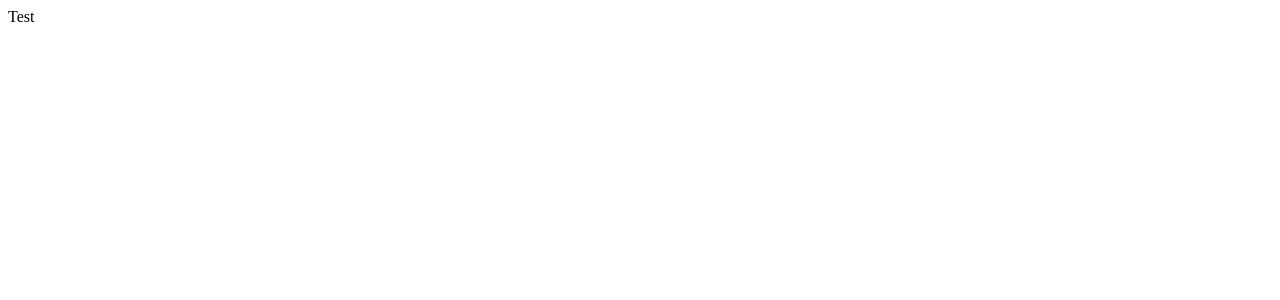
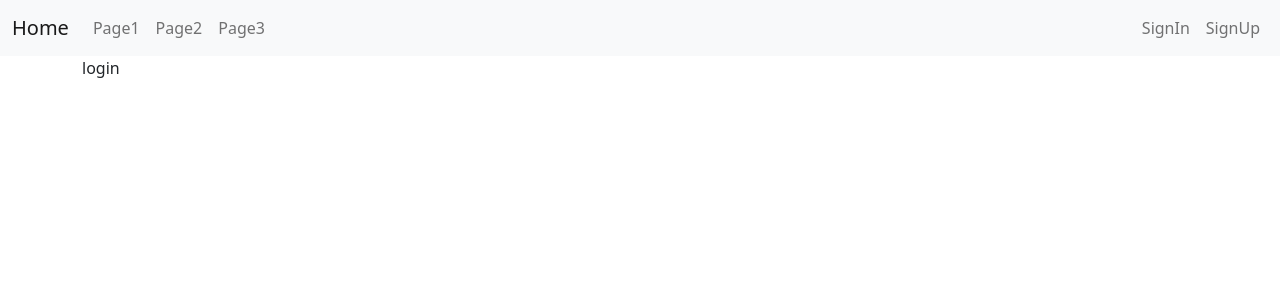
Before and after one commit to jcjfgnl9205/Notice-project-frontend, a React (Create React App) app: page /login in a window 1280 px wide. Shown: the top 300 px of the page. Built offline with nearby package versions, Linux system fonts and the light colour scheme; the HTML template or start-up script is replaced by a standard one.

Commit message:
Created Navbar components

```diff
--- a/public/index.html
+++ b/public/index.html
@@ -3,6 +3,7 @@
   <head>
     <meta charset="utf-8" />
     <meta name="viewport" content="width=device-width, initial-scale=1" />
+    <link href="https://cdn.jsdelivr.net/npm/bootstrap@5.1.3/dist/css/bootstrap.min.css" rel="stylesheet" integrity="sha384-1BmE4kWBq78iYhFldvKuhfTAU6auU8tT94WrHftjDbrCEXSU1oBoqyl2QvZ6jIW3" crossorigin="anonymous">
     <title>Travel Trips Project</title>
   </head>
   <body>
--- a/src/App.js
+++ b/src/App.js
@@ -1,11 +1,28 @@
 import React from 'react';
+import {
+  BrowserRouter,
+  Routes,
+  Route
+} from "react-router-dom";
 
-const test = () => {
+import Navbar from './components/common/Navbar';
+import Login from './pages/auth/Login'
+import Home from './pages/home/home';
+
+const App = () => {
   return (
-    <div>
-      Test
-    </div>
+    <BrowserRouter>
+      <div>
+        <Navbar />
+        <div className="container">
+          <Routes>
+            <Route path="/" element={<Home />} />
+            <Route path="/login" element={<Login />} />
+          </Routes>
+        </div>
+      </div>
+    </BrowserRouter>
   );
 };
 
-export default test;
+export default App;
--- /dev/null
+++ b/src/components/common/Navbar.js
@@ -0,0 +1,39 @@
+import React from 'react';
+import { Link } from 'react-router-dom';
+
+
+const Navbar = () => {
+  return (
+    <nav className="navbar navbar-expand-lg navbar-light bg-light">
+      <div className="container-fluid">
+        <Link className="navbar-brand" to="/">Home</Link>
+        <div className="collapse navbar-collapse">
+          <ul className="navbar-nav">
+            <li className="nav-item">
+              <Link className="nav-link" to="#">Page1</Link>
+            </li>
+            <li className="nav-item">
+              <Link className="nav-link" to="#">Page2</Link>
+            </li>
+            <li className="nav-item">
+              <Link className="nav-link" to="#">Page3</Link>
+            </li>
+          </ul>
+        </div>
+
+        <div>
+          <ul className="navbar-nav">
+            <li className="nav-item">
+              <Link className="nav-link" to="/login">SignIn</Link>
+            </li>
+            <li className="nav-item">
+              <Link className="nav-link" to="/register">SignUp</Link>
+            </li>
+          </ul>
+        </div>
+      </div>
+    </nav>
+  );
+}
+
+export default Navbar;
--- /dev/null
+++ b/src/pages/auth/Login.js
@@ -0,0 +1,12 @@
+import React from 'react';
+
+
+const Login = () => {
+  return (
+    <>
+    login
+    </>
+  );
+}
+
+export default Login;
--- /dev/null
+++ b/src/pages/home/home.js
@@ -0,0 +1,12 @@
+import React from 'react';
+
+
+const Home = () => {
+  return (
+    <>
+    Home
+    </>
+  );
+}
+
+export default Home;
```
